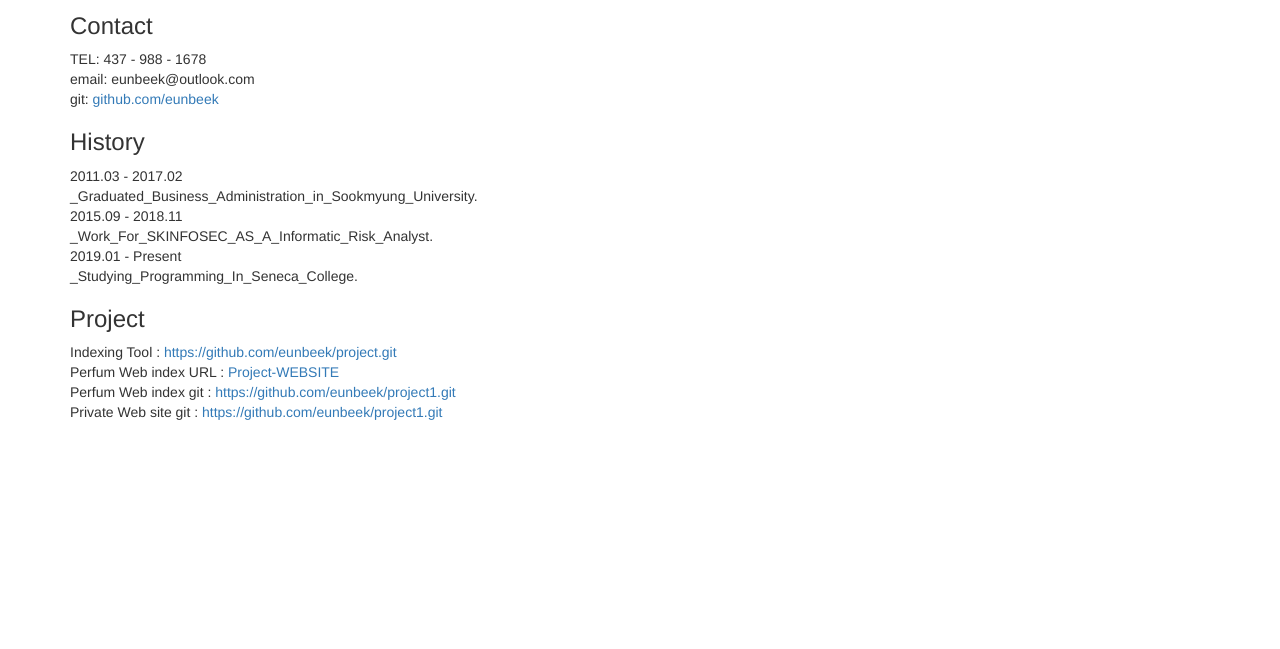
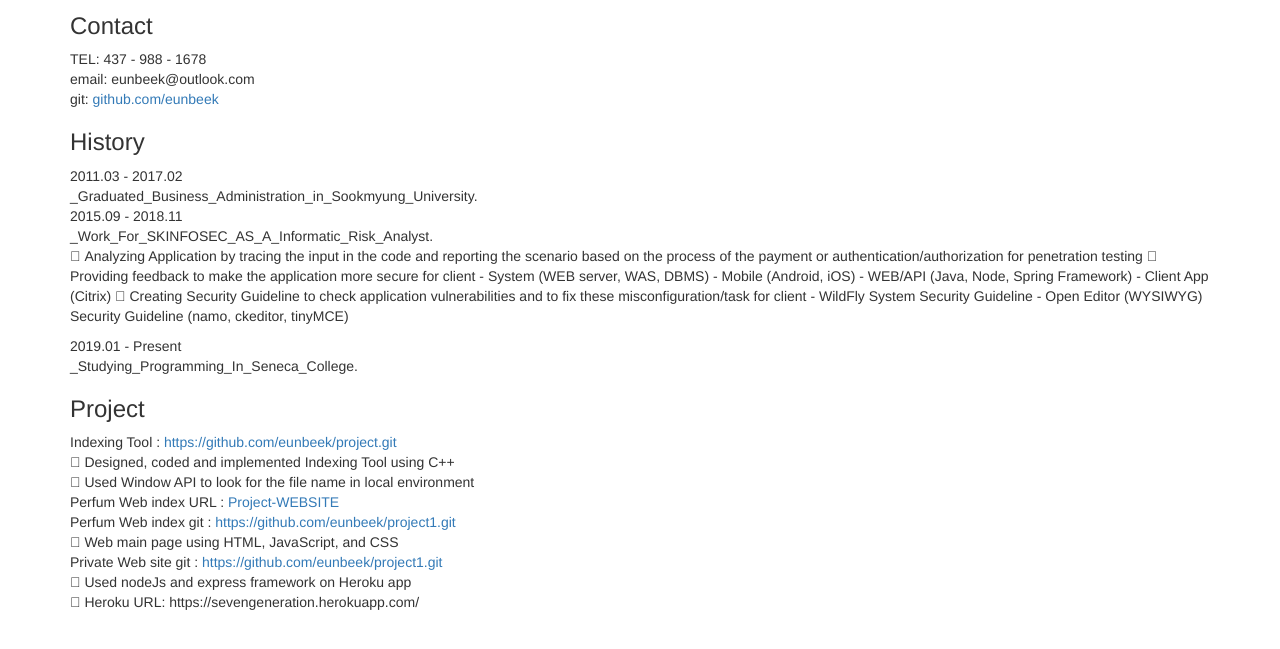
Before and after one commit to eunbeek/sevengeneration, a website: page views/about.html in a window 1280 px wide. Shown: the part 147-796 px from the top of the page. Drawn offline with nearby package versions, Linux system fonts and the light colour scheme.

Commit message:
updata about

```diff
--- a/views/about.html
+++ b/views/about.html
@@ -73,6 +73,10 @@
               <td>_Work_For_SKINFOSEC_AS_A_Informatic_Risk_Analyst.</td>
             </tr>
             <tr>
+                <td><p> Analyzing Application by tracing the input in the code and reporting the scenario based on the process of the payment or authentication/authorization for penetration testing  Providing feedback to make the application more secure for client - System (WEB server, WAS, DBMS) - Mobile (Android, iOS) - WEB/API (Java, Node, Spring Framework) - Client App (Citrix)
+                     Creating Security Guideline to check application vulnerabilities and to fix these misconfiguration/task for client - WildFly System Security Guideline - Open Editor (WYSIWYG) Security Guideline (namo, ckeditor, tinyMCE) </p></td>
+              </tr>
+            <tr>
                 <td>2019.01 - Present</td>
             </tr>
             <tr>
@@ -85,14 +89,33 @@
               <td>Indexing Tool : <a href="https://github.com/eunbeek/project.git">https://github.com/eunbeek/project.git</a></td>
             </tr>
             <tr>
+              <td>  Designed, coded and implemented Indexing Tool using C++ </td>
+            </tr>
+            <tr>
+              <td>  Used Window API to look for the file name in local environment </td>
+            </tr>
+            <tr>
               <td>Perfum Web index URL : <a href="/honesty">Project-WEBSITE</a></td>
             </tr>
             <tr>
                 <td>Perfum Web index git : <a href="https://github.com/eunbeek/project1.git">https://github.com/eunbeek/project1.git</a></td>
-              </tr>
+            </tr>
+            <tr>
+                <td>  Web main page using HTML, JavaScript, and CSS</td>
+            </tr>
             <tr>
               <td>Private Web site git : <a href="https://github.com/eunbeek/project1.git">https://github.com/eunbeek/project1.git</a></td>
             </tr>
+            <tr>
+              <td>
+                    Used nodeJs and express framework on Heroku app
+              </td>
+            </tr>
+            <tr>
+                <td>
+                      Heroku URL: https://sevengeneration.herokuapp.com/
+                </td>
+              </tr>
           </table>
         </section>
       </div>
```
